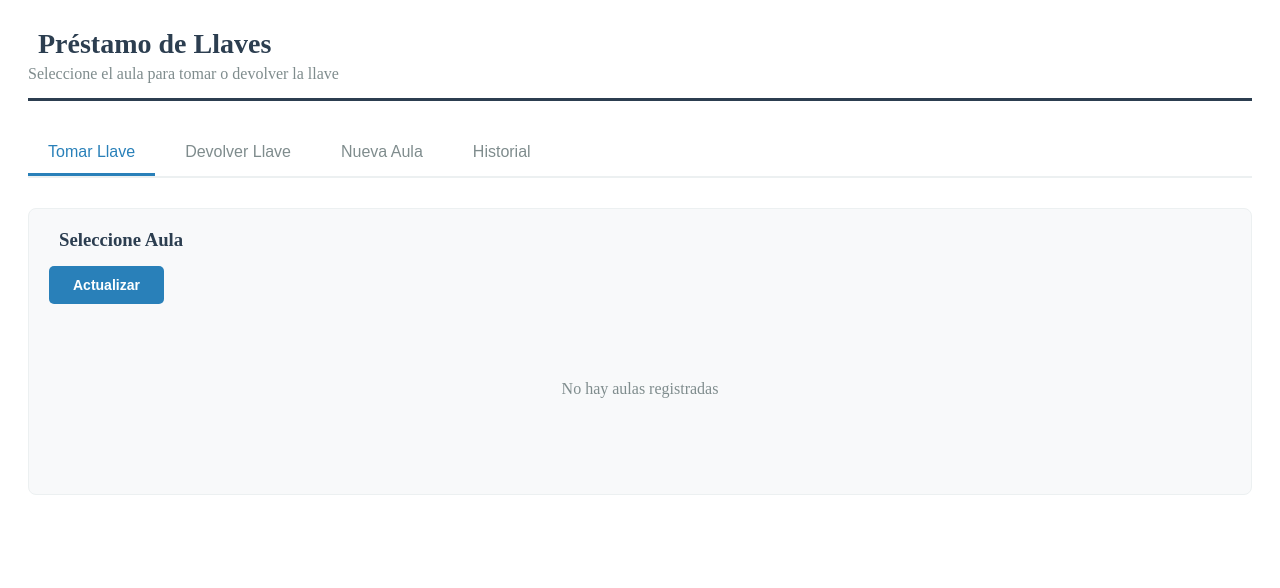
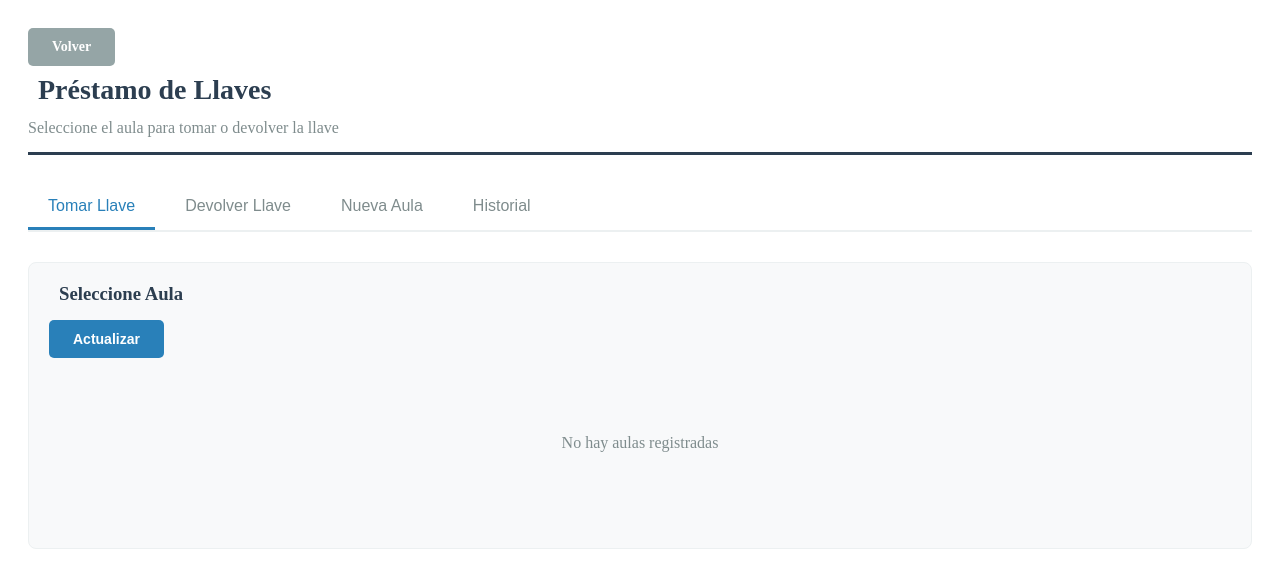
Before and after one commit to branr9/registro_ingreso_sena, a PHP site: page /views/keyviews/prestamo_devolucion.php in a window 1280 px wide. Shown: the top 588 px of the page. Run offline with PHP 8.4, Linux system fonts and the light colour scheme.

Commit message:
boton volver al index
se creo el boton que devuelve al dashboard

```diff
--- a/registroIngreso/views/keyviews/prestamo_devolucion.php
+++ b/registroIngreso/views/keyviews/prestamo_devolucion.php
@@ -399,10 +399,14 @@
 
 <div class="llaves-container" data-base-url="<?php echo isset($_GET['tab']) ? '../../' : './'; ?>">
     <!-- Header -->
-    <div class="llaves-header">
-        <h1><i class="fas fa-key llaves-icon"></i> Préstamo de Llaves</h1>
-        <p>Seleccione el aula para tomar o devolver la llave</p>
-    </div>
+    <!-- ✅ Reemplaza el llaves-header actual por este -->
+<div class="llaves-header" style="display: flex; flex-direction: column; align-items: flex-start; gap: 8px;">
+    <a href="?seccion=prestamo-devolucion" class="llaves-btn llaves-btn-secondary" style="text-decoration: none;">
+        <i class="fas fa-arrow-left"></i> Volver
+    </a>
+    <h1><i class="fas fa-key llaves-icon"></i> Préstamo de Llaves</h1>
+    <p>Seleccione el aula para tomar o devolver la llave</p>
+</div>
 
     <!-- Alertas -->
     <div id="llaveAlert" style="display: none;"></div>
```
